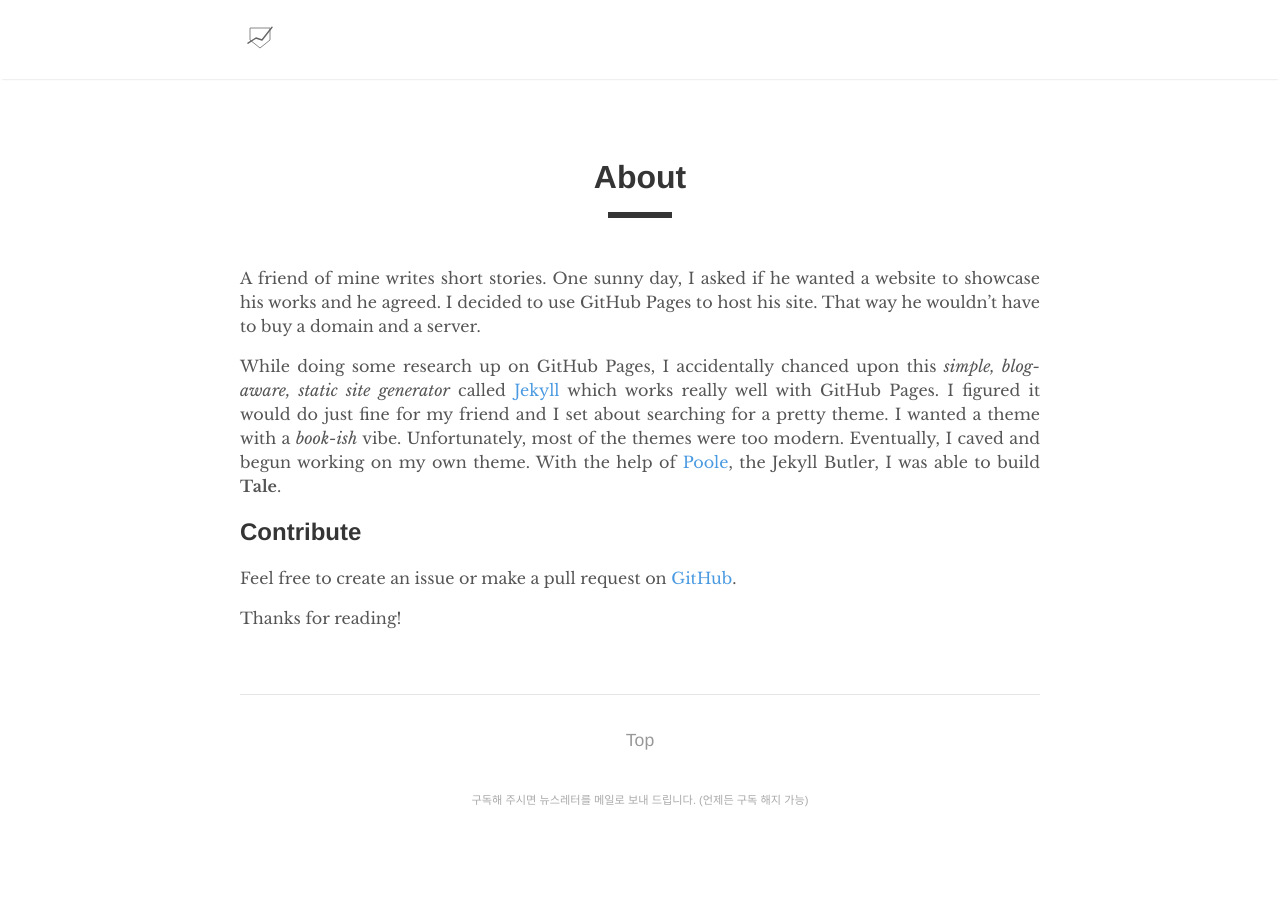
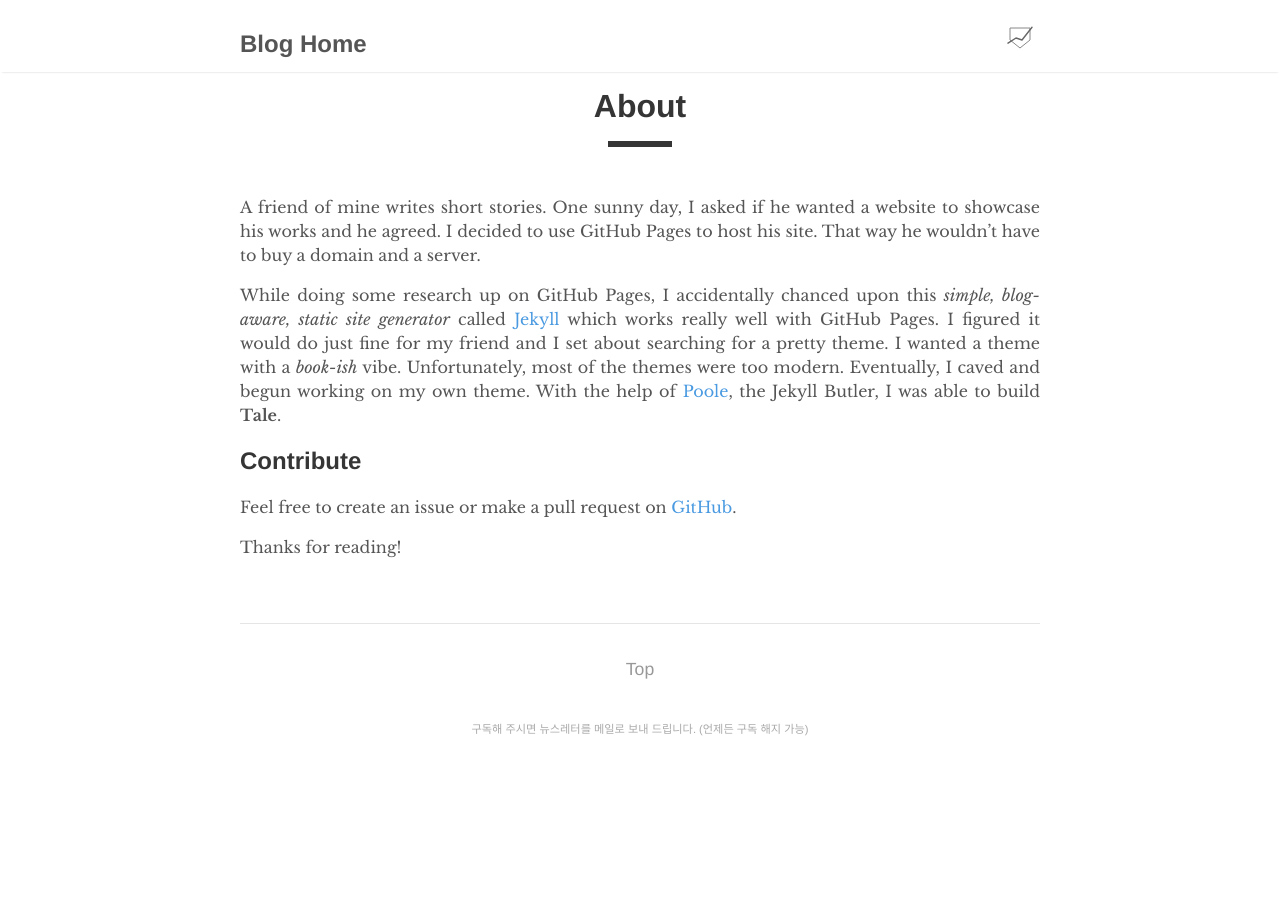
Before and after one commit to sylvakr/baseball-chart-blog, a Jekyll site: the page built from _pages/about.md, in a window 1280 px wide. Built offline with Jekyll 4.4.1, drawn with Linux system fonts in a browser that asks for light colours.

Commit message:
Update navigation links, move beehiiv form to bottom, and reduce post top margin

```diff
--- a/_includes/navigation.html
+++ b/_includes/navigation.html
@@ -1,15 +1,15 @@
 <nav class="nav">
   <div class="nav-container">
     <a href="{{ site.baseurl }}/">
-      <h2 class="nav-title">
-        <img src="{{ '/assets/logo.svg' | relative_url }}" alt="{{ site.title | default: 'Logo' }}" style="height: 40px; width: 40px; vertical-align: middle;">
-      </h2>
+      <h2 class="nav-title">Blog Home</h2>
     </a>
     <ul>
       <!-- <li><a href="{{ site.baseurl }}/">Posts</a></li> -->
       <!-- <li><a href="{{ '/tags' | prepend: site.baseurl }}">Tags</a></li> -->
       <!-- <li><a href="{{ '/about' | prepend: site.baseurl }}">About</a></li> -->
     </ul>
+    <a href="https://baseball.sylva.kr" class="nav-logo">
+      <img src="{{ '/assets/logo.svg' | relative_url }}" alt="baseball.sylva.kr" style="height: 40px; width: 40px; vertical-align: middle;">
+    </a>
   </div>
-
 </nav>
--- a/_layouts/post.html
+++ b/_layouts/post.html
@@ -12,10 +12,10 @@ layout: default
     {% endif %} -->
 
     {% if page.date %}
-      <br>
       <!-- <span>on&nbsp;</span><time datetime="{{ page.date }}">{{ page.date | date: "%B %d, %Y" }}</time> -->
       <time datetime="{{ page.date }}">{{ page.date | date: "%B %d, %Y" }}</time>
     {% endif %}
+
   </div>
 
   <h1 class="post-title">{{ page.title }}</h1>
--- a/_sass/tale/_catalogue.scss
+++ b/_sass/tale/_catalogue.scss
@@ -4,6 +4,7 @@
     color: $default-color;
     display: block;
     padding: 2rem 0;
+
 
     &:hover .catalogue-line,
     &:focus .catalogue-line {
--- a/_sass/tale/_layout.scss
+++ b/_sass/tale/_layout.scss
@@ -23,6 +23,8 @@ footer,
     position: relative;
     text-align: center;
   }
+
+
 
   &-title {
     @include transition(all .2s ease-out);
--- a/assets/main.scss
+++ b/assets/main.scss
@@ -3,6 +3,20 @@
 ---
 
 @import 'tale';
+
+// 개별 포스트 상단 여백 완전 제거 (0)
+.post {
+  padding-top: 0 !important;
+  margin-top: 0 !important;
+}
+
+.post-info {
+  margin-top: 0 !important;
+  padding-top: 0 !important;
+}
+
+
+
 
 // 1. 목록 제목 크기 및 행간 줄임
 .catalogue-title {
```
